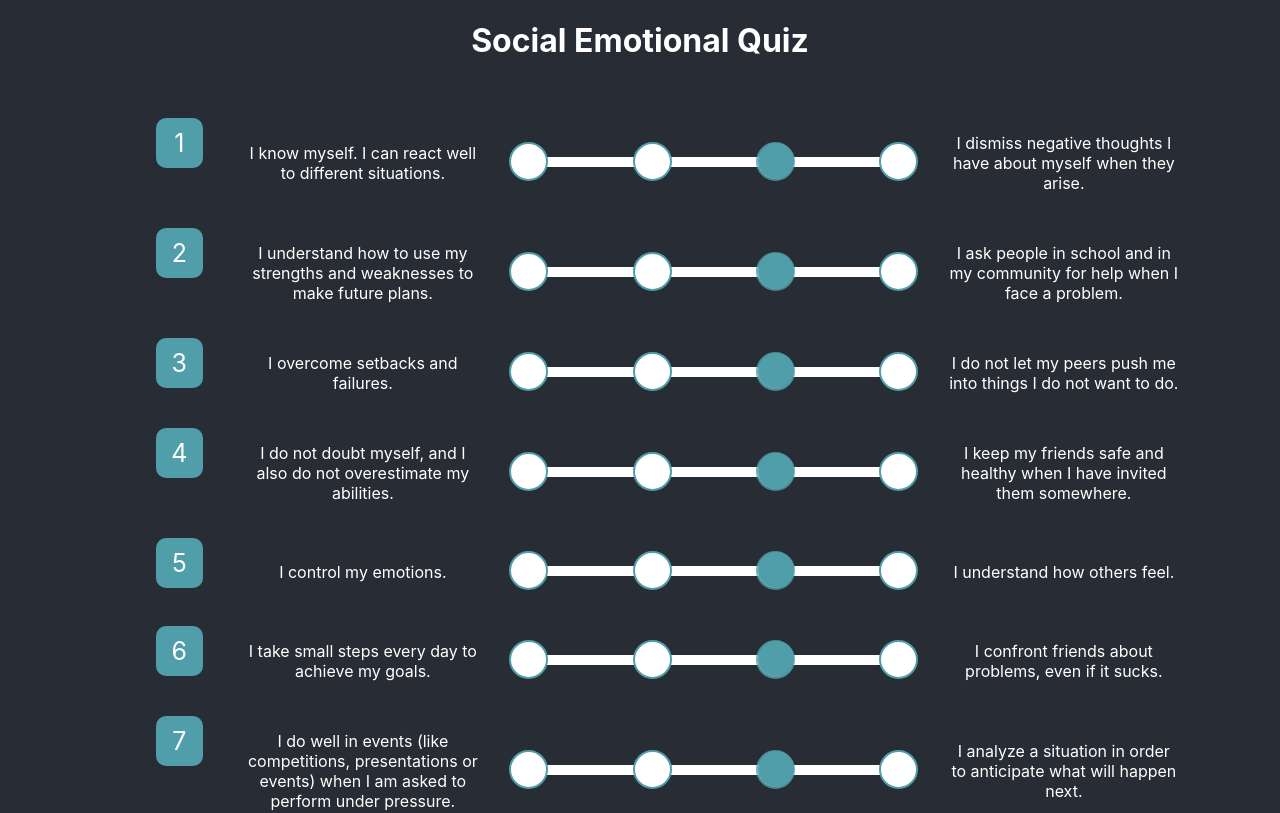
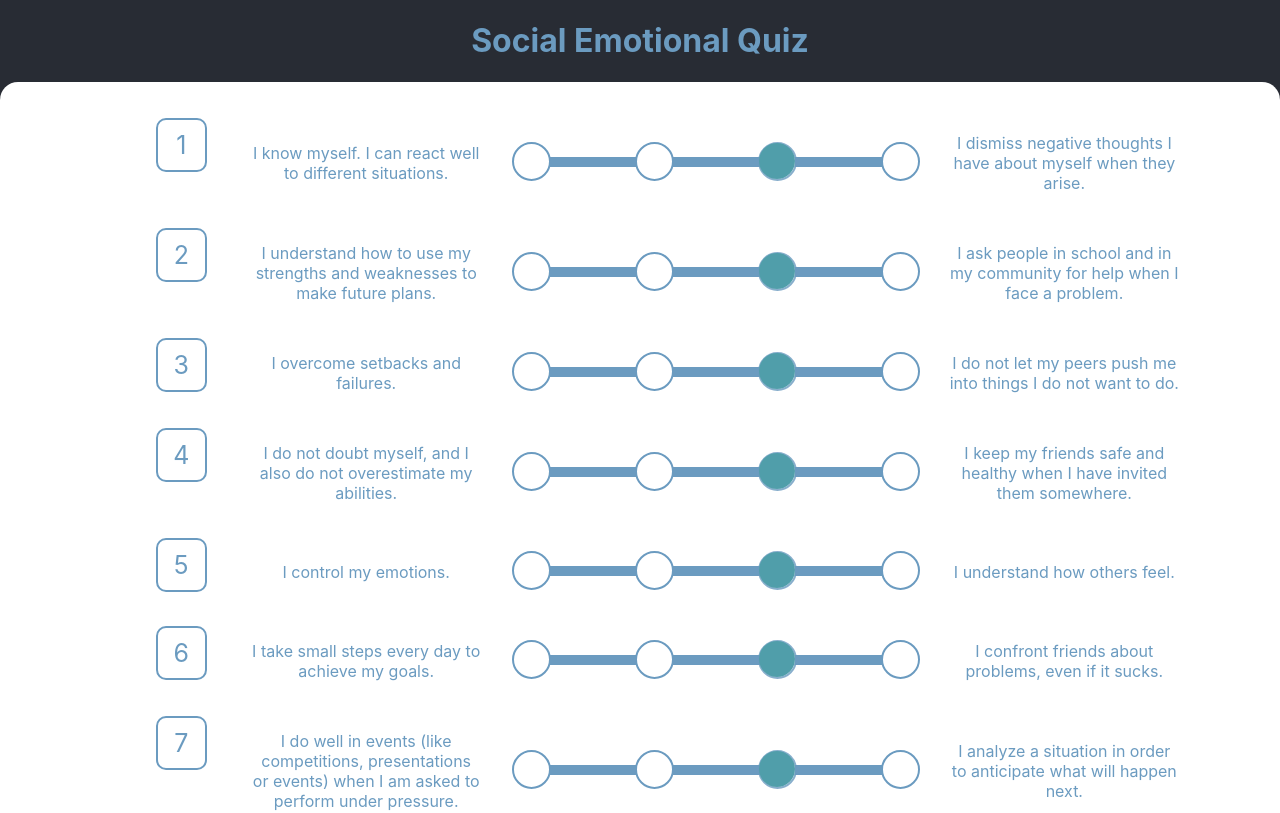
Before and after one commit to skarim9/The-Mindful-Applicant, a React (Create React App) app: page /quiz in a window 1280 px wide. Shown: the top 813 px of the page. Built offline with nearby package versions, Linux system fonts and the light colour scheme.

Commit message:
revised quiz format

```diff
--- a/package.json
+++ b/package.json
@@ -18,6 +18,7 @@
     "@types/react-router-dom": "^5.1.6",
     "chart.js": "^2.9.4",
     "clsx": "^1.1.1",
+    "firebase": "^8.0.1",
     "node-sass": "^4.14.1",
     "prop-types": "^15.7.2",
     "react": "^16.13.1",
--- a/src/App.css
+++ b/src/App.css
@@ -1,7 +1,6 @@
 .App {
   text-align: center;
-  color:white;
-
+  color:#6B9BC0;
 }
 
 .App-logo {
--- a/src/App.tsx
+++ b/src/App.tsx
@@ -1,6 +1,8 @@
 import React from 'react';
 import { BrowserRouter, Route, Switch,Link } from 'react-router-dom';
-import logo from './logo.svg';
+// database imports
+import Firebase from 'firebase';
+
 import './App.css';
 import Quiz from './quiz/Quiz';
 
@@ -8,12 +10,35 @@ import Dashboard from './profile/index';
 import PointsAllocation from './points-allocation/PointsAllocation';
 import SignIn from './login/login'
 
-function App() {
+
+class App extends React.Component {
+
+  constructor(props:any){
+    super(props);
+    this.state = {
+      users: []
+    }
+  }
+
+  componentDidMount() {
+  }
+  componentDidUpdate(prevProps:any, prevState:any) {
+    // check on previous state
+    // only write when it's different with the new state
+    if (prevState !== this.state) {
+
+    }
+  }
+
+
+
+  render(){
     return (
       <div className="App">
 
         <BrowserRouter>
           <div>
+
               <Switch>
                <Route path="/points-reallocation" component={PointsAllocation} />
                <Route path="/quiz" component={Quiz}/>
@@ -21,12 +46,16 @@ function App() {
                <Route path="/signin" component={SignIn}/>
 
              </Switch>
+
           </div>
         </BrowserRouter>
+
+
 
       </div>
 
     );
   }
+}
 
 export default App;
--- a/src/points-allocation/point-allocation.scss
+++ b/src/points-allocation/point-allocation.scss
@@ -76,7 +76,7 @@ button.button{
     border-radius: 10px;
     margin-right: 20px;
     width:50px;
-    border: 2px solid #509EAA;
+    border: 2px solid #6B9BC0;
 
     padding: 10px;
 
--- a/src/quiz/NumberTickSlider.tsx
+++ b/src/quiz/NumberTickSlider.tsx
@@ -4,7 +4,7 @@ import Slider from '@material-ui/core/Slider';
 
 const NumberTickSliderStyle = withStyles({
   root: {
-    color: "#ffffff",
+    color: "#6B9BC0",
     height: 8,
     width: '80%'
   },
@@ -24,8 +24,8 @@ const NumberTickSliderStyle = withStyles({
 
   },
   mark: {
-    border:"2px solid #509EAA",
-    backgroundColor: '#fffffff',
+    border:"2px solid #6B9BC0",
+    backgroundColor: '#ffffff',
     height: 35,
     width: 35,
     borderRadius: 30,
--- a/src/quiz/quiz.scss
+++ b/src/quiz/quiz.scss
@@ -2,6 +2,8 @@
     display: flex;
     flex-direction: column;
     align-items: center;
+    background-color: #ffffff;
+    border-radius: 18px;
 
     padding: 10px;
 
@@ -19,7 +21,7 @@ li.invis-label{ //we don't use the default li labels so set them to invis.
     margin-right: 20px;
     width:50px;
     height: 50px;
-    background: #509EAA;
+    border:2px solid;
 
     float: left;
 }
```
Also changed, not shown: 2 other files (tests, documents, lock files or other folders). Lines whose indentation alone changed are shown as unchanged.
